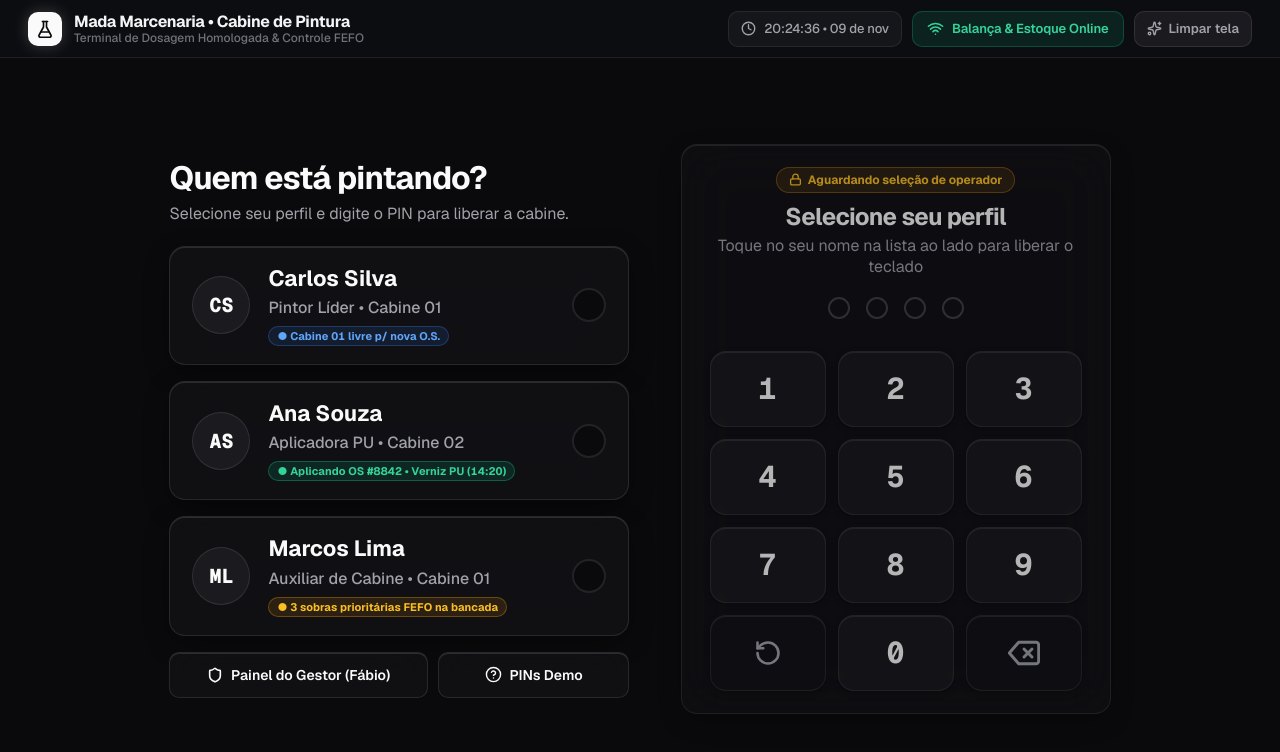
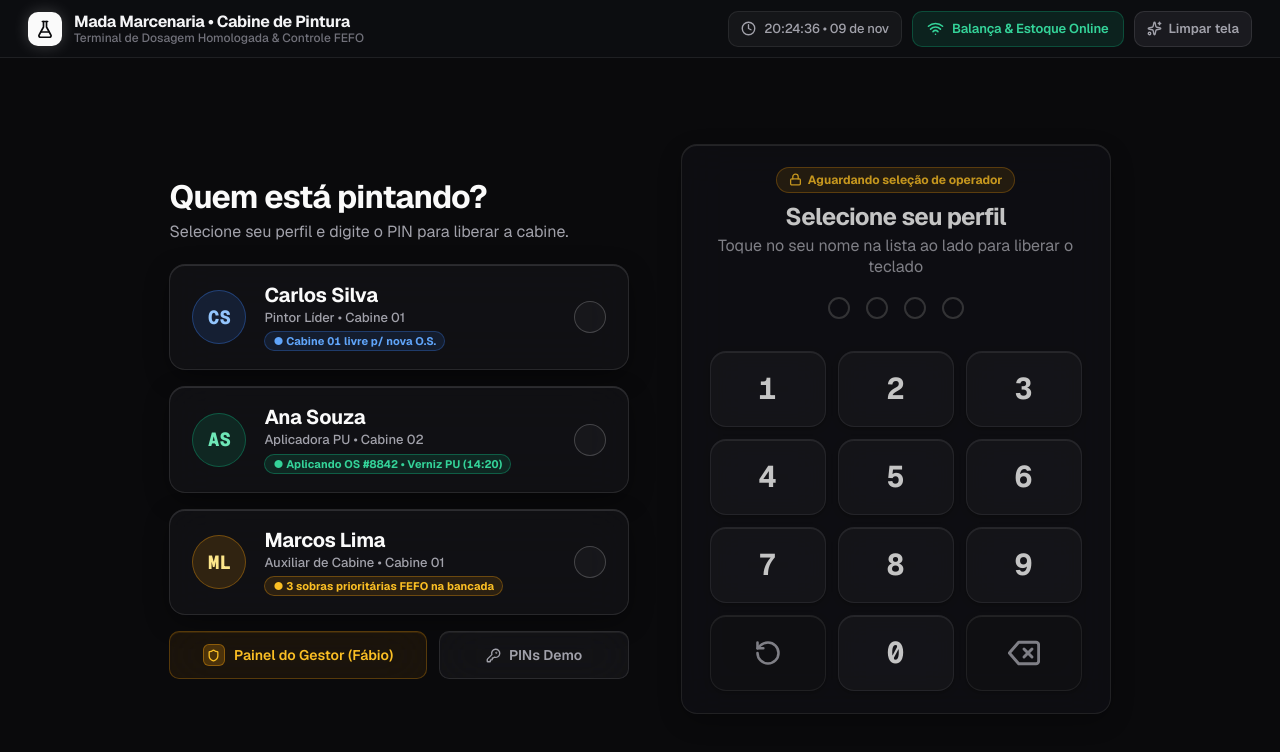
Before and after one commit to CarvalhoNathan/mada, a React (Vite) app: page / in a window 1280 px wide. Shown: the top 752 px of the page. Built offline with nearby package versions, Linux system fonts and the light colour scheme.

Commit message:
refactor(auth): elevate login screen with chromatic operator avatars, layout balance, and tactile prompt

```diff
--- a/src/screens/ScreenAuth.tsx
+++ b/src/screens/ScreenAuth.tsx
@@ -49,6 +49,7 @@ export const ScreenAuth: React.FC<ScreenAuthProps> = ({
   const [hasError, setHasError] = useState<boolean>(false);
   const [isSuccess, setIsSuccess] = useState<boolean>(false);
   const [isHelpModalOpen, setIsHelpModalOpen] = useState<boolean>(false);
+  const [shakeOperatorList, setShakeOperatorList] = useState<boolean>(false);
 
   // Relógio de simulação em tempo real (1Hz) para mostrar o chão de fábrica vivo
   const [nowMs, setNowMs] = useState<number>(() => Date.now());
@@ -166,6 +167,8 @@ export const ScreenAuth: React.FC<ScreenAuthProps> = ({
     (digit: string) => {
       if (hasError || isSuccess) return;
       if (!hasPickedOperator && !isManagerAuthMode) {
+        setShakeOperatorList(true);
+        setTimeout(() => setShakeOperatorList(false), 500);
         showToast('Toque primeiro no seu nome na lista ao lado para liberar o PIN.', 'info');
         return;
       }
@@ -253,7 +256,7 @@ export const ScreenAuth: React.FC<ScreenAuthProps> = ({
             </p>
           </div>
 
-          <div className="auth-operators-vertical" role="radiogroup" aria-label="Operadores disponíveis">
+          <div className={`auth-operators-vertical ${shakeOperatorList ? 'shake' : ''}`} role="radiogroup" aria-label="Operadores disponíveis">
             {operators.map((op) => {
               const opName = op.nome || op.name || '';
               const opRole = op.papel || op.role || 'Operador de Pintura';
@@ -265,6 +268,7 @@ export const ScreenAuth: React.FC<ScreenAuthProps> = ({
               // Status operacional ao vivo por operador
               const isAna = opName.toLowerCase().includes('ana');
               const isCarlos = opName.toLowerCase().includes('carlos');
+              const opAvatarKey = isCarlos ? 'carlos' : isAna ? 'ana' : 'marcos';
 
               let liveStatusLabel: string;
               let liveStatusTone: 'active-green' | 'info-blue' | 'warn-amber';
@@ -327,41 +331,24 @@ export const ScreenAuth: React.FC<ScreenAuthProps> = ({
                     handleClear();
                   }}
                 >
-                  <div className="operator-avatar-circle" aria-hidden="true">
+                  <div
+                    className={`operator-avatar-circle operator-avatar-circle--${opAvatarKey}`}
+                    aria-hidden="true"
+                  >
                     {getInitials(opName)}
                   </div>
                   <div className="operator-info-apple">
                     <span className="operator-name-apple">{opName}</span>
-                    <div
-                      style={{
-                        display: 'flex',
-                        alignItems: 'center',
-                        flexWrap: 'wrap',
-                        gap: '8px',
-                        marginTop: '3px',
-                      }}
-                    >
-                      <span className="operator-role-apple">{opRole}</span>
-                      <span
-                        style={{
-                          ...badgeStyles,
-                          padding: '2px 8px',
-                          borderRadius: '999px',
-                          fontSize: '11px',
-                          fontWeight: 700,
-                          fontVariantNumeric: 'tabular-nums',
-                          letterSpacing: '0.01em',
-                        }}
-                      >
-                        {liveStatusLabel}
-                      </span>
-                    </div>
+                    <span className="operator-role-apple">{opRole}</span>
+                    <span className="operator-status-pill" style={badgeStyles}>
+                      {liveStatusLabel}
+                    </span>
                   </div>
                   <div
                     className={`operator-select-indicator ${isSelected ? 'is-selected' : ''}`}
                     aria-hidden="true"
                   >
-                    {isSelected && <Check size={20} strokeWidth={3} />}
+                    {isSelected && <Check size={18} strokeWidth={3} />}
                   </div>
                 </button>
               );
@@ -381,15 +368,18 @@ export const ScreenAuth: React.FC<ScreenAuthProps> = ({
               style={
                 isManagerAuthMode
                   ? {
-                      borderColor: 'rgba(245, 158, 11, 0.65)',
-                      background: 'rgba(245, 158, 11, 0.14)',
-                      color: '#FBBF24',
+                      borderColor: 'rgba(245, 158, 11, 0.75)',
+                      background: 'rgba(245, 158, 11, 0.18)',
+                      color: '#FEF08A',
+                      boxShadow: '0 0 16px rgba(245, 158, 11, 0.25)',
                     }
                   : undefined
               }
               title="Requer PIN do Gestor Fábio (9999)"
             >
-              <Shield size={16} strokeWidth={2.4} color="currentColor" />
+              <div className="auth-supervisor-icon-box" aria-hidden="true">
+                <Shield size={13} strokeWidth={2.4} />
+              </div>
               <span>Painel do Gestor (Fábio)</span>
             </button>
 
@@ -397,8 +387,9 @@ export const ScreenAuth: React.FC<ScreenAuthProps> = ({
               type="button"
               className="auth-help-btn"
               onClick={() => setIsHelpModalOpen(true)}
+              title="Ver PINs para demonstração e suporte"
             >
-              <HelpCircle size={17} aria-hidden="true" />
+              <KeyRound size={15} strokeWidth={2.2} aria-hidden="true" />
               <span>PINs Demo</span>
             </button>
           </div>
@@ -409,8 +400,8 @@ export const ScreenAuth: React.FC<ScreenAuthProps> = ({
           <div
             className="auth-pin-card-apple"
             style={{
-              opacity: hasPickedOperator || isManagerAuthMode ? 1 : 0.72,
-              transition: 'opacity 0.2s ease',
+              opacity: hasPickedOperator || isManagerAuthMode ? 1 : 0.78,
+              transition: 'all 0.25s cubic-bezier(0.16, 1, 0.3, 1)',
             }}
           >
             <div className="auth-pin-card-header">
@@ -434,9 +425,34 @@ export const ScreenAuth: React.FC<ScreenAuthProps> = ({
                     <Shield size={13} strokeWidth={2.4} /> Acesso Restrito • Gestão & Estoque
                   </div>
                   <h2 className="auth-pin-title">PIN do Gestor, Fábio</h2>
+                  <p className="auth-pin-hint">
+                    Autorização mestra para auditoria e gestão
+                  </p>
                 </>
               ) : hasPickedOperator ? (
-                <h2 className="auth-pin-title">Digite seu PIN, {firstName}</h2>
+                <>
+                  <div
+                    style={{
+                      display: 'inline-flex',
+                      alignItems: 'center',
+                      gap: '6px',
+                      padding: '4px 12px',
+                      borderRadius: '999px',
+                      background: 'rgba(59, 130, 246, 0.12)',
+                      border: '1px solid rgba(59, 130, 246, 0.32)',
+                      color: '#93C5FD',
+                      fontSize: '12px',
+                      fontWeight: 700,
+                      marginBottom: '6px',
+                    }}
+                  >
+                    <KeyRound size={13} strokeWidth={2.4} /> Terminal Liberado
+                  </div>
+                  <h2 className="auth-pin-title">Digite seu PIN, {firstName}</h2>
+                  <p className="auth-pin-hint">
+                    Insira seus 4 dígitos para autorizar a estação
+                  </p>
+                </>
               ) : (
                 <>
                   <div
--- a/src/styles/screens/auth.css
+++ b/src/styles/screens/auth.css
@@ -137,6 +137,10 @@
   width: 100%;
 }
 
+.auth-operators-vertical.shake {
+  animation: ds-shake 0.4s cubic-bezier(0.36, 0.07, 0.19, 0.97) both;
+}
+
 .operator-card-apple {
   display: flex;
   align-items: center;
@@ -182,8 +186,8 @@
 }
 
 .operator-avatar-circle {
-  width: 58px;
-  height: 58px;
+  width: 54px;
+  height: 54px;
   border-radius: 50%;
   background-color: var(--card-hover);
   color: var(--text);
@@ -191,18 +195,36 @@
   align-items: center;
   justify-content: center;
   font-family: var(--font-mono);
-  font-size: 20px;
+  font-size: 19px;
   font-weight: 800;
   flex-shrink: 0;
   border: 1.5px solid var(--border);
-  transition: all 0.18s ease;
+  transition: all 0.18s cubic-bezier(0.16, 1, 0.3, 1);
+}
+
+.operator-avatar-circle--carlos {
+  background: rgba(59, 130, 246, 0.14);
+  border-color: rgba(59, 130, 246, 0.35);
+  color: #93C5FD;
+}
+
+.operator-avatar-circle--ana {
+  background: rgba(16, 185, 129, 0.14);
+  border-color: rgba(16, 185, 129, 0.35);
+  color: #6EE7B7;
+}
+
+.operator-avatar-circle--marcos {
+  background: rgba(245, 158, 11, 0.14);
+  border-color: rgba(245, 158, 11, 0.35);
+  color: #FDE68A;
 }
 
 .operator-card-apple.is-active .operator-avatar-circle {
-  background-color: #FAFAFA;
-  color: #0A0A0C;
-  border-color: #FAFAFA;
-  box-shadow: 0 0 16px rgba(255, 255, 255, 0.25);
+  background-color: #FAFAFA !important;
+  color: #0A0A0C !important;
+  border-color: #FAFAFA !important;
+  box-shadow: 0 0 18px rgba(255, 255, 255, 0.32);
 }
 
 .operator-shift-badge {
@@ -290,31 +312,30 @@
 .auth-action-buttons-row {
   display: grid;
   grid-template-columns: 1.35fr 1fr;
-  gap: 10px;
+  gap: 12px;
   margin-top: 16px;
   width: 100%;
 }
 
-.auth-supervisor-btn,
-.auth-help-btn {
+.auth-supervisor-btn {
   display: inline-flex;
   align-items: center;
   justify-content: center;
-  gap: 8px;
-  min-height: 46px;
-  height: 46px;
+  gap: 9px;
+  min-height: 48px;
+  height: 48px;
   padding: 0 16px;
   border-radius: var(--radius-button);
-  background: var(--glass-bg);
+  background: rgba(245, 158, 11, 0.07);
   backdrop-filter: var(--glass-blur);
   -webkit-backdrop-filter: var(--glass-blur);
-  border: 1px solid var(--border);
-  box-shadow: var(--glass-specular);
-  color: var(--text);
+  border: 1px solid rgba(245, 158, 11, 0.28);
+  box-shadow: inset 0 1px 0 0 rgba(245, 158, 11, 0.12);
+  color: #FBBF24;
   font-size: 14px;
   font-weight: 600;
   cursor: pointer;
-  transition: transform 0.15s ease, background 0.15s ease, border-color 0.15s ease, color 0.15s ease, box-shadow 0.15s ease;
+  transition: all 0.18s cubic-bezier(0.16, 1, 0.3, 1);
   user-select: none;
   font-family: inherit;
   box-sizing: border-box;
@@ -322,17 +343,55 @@
 }
 
 .auth-supervisor-btn:hover {
-  background: var(--glass-bg-hover);
-  border-color: rgba(255, 255, 255, 0.35);
-  box-shadow: inset 0 1px 0 0 rgba(255, 255, 255, 0.22), 0 4px 12px rgba(0, 0, 0, 0.4);
-  color: #FAFAFA;
+  background: rgba(245, 158, 11, 0.15);
+  border-color: rgba(245, 158, 11, 0.55);
+  box-shadow: inset 0 1px 0 0 rgba(255, 255, 255, 0.2), 0 4px 16px rgba(245, 158, 11, 0.22);
+  color: #FEF08A;
   transform: translateY(-1px);
 }
 
+.auth-supervisor-icon-box {
+  width: 22px;
+  height: 22px;
+  border-radius: 6px;
+  background: rgba(245, 158, 11, 0.22);
+  border: 1px solid rgba(245, 158, 11, 0.4);
+  display: flex;
+  align-items: center;
+  justify-content: center;
+  color: #FBBF24;
+  flex-shrink: 0;
+}
+
+.auth-help-btn {
+  display: inline-flex;
+  align-items: center;
+  justify-content: center;
+  gap: 8px;
+  min-height: 48px;
+  height: 48px;
+  padding: 0 16px;
+  border-radius: var(--radius-button);
+  background: rgba(255, 255, 255, 0.04);
+  backdrop-filter: var(--glass-blur);
+  -webkit-backdrop-filter: var(--glass-blur);
+  border: 1px solid rgba(255, 255, 255, 0.10);
+  box-shadow: inset 0 1px 0 0 rgba(255, 255, 255, 0.06);
+  color: var(--text-muted);
+  font-size: 14px;
+  font-weight: 600;
+  cursor: pointer;
+  transition: all 0.18s cubic-bezier(0.16, 1, 0.3, 1);
+  user-select: none;
+  font-family: inherit;
+  box-sizing: border-box;
+  text-decoration: none;
+}
+
 .auth-help-btn:hover {
-  background: var(--glass-bg-hover);
-  border-color: rgba(255, 255, 255, 0.25);
-  box-shadow: inset 0 1px 0 0 rgba(255, 255, 255, 0.18), 0 4px 12px rgba(0, 0, 0, 0.4);
+  background: rgba(255, 255, 255, 0.08);
+  border-color: rgba(255, 255, 255, 0.22);
+  box-shadow: inset 0 1px 0 0 rgba(255, 255, 255, 0.12), 0 4px 12px rgba(0, 0, 0, 0.35);
   color: var(--text);
   transform: translateY(-1px);
 }
@@ -345,23 +404,24 @@
 .operator-info-apple {
   display: flex;
   flex-direction: column;
-  gap: 4px;
+  gap: 3px;
   min-width: 0;
   flex: 1;
 }
 
 .operator-name-apple {
-  font-size: 22px;
+  font-size: 20px;
   font-weight: 700;
   color: var(--text);
   line-height: 1.2;
   white-space: nowrap;
   overflow: hidden;
   text-overflow: ellipsis;
+  letter-spacing: -0.015em;
 }
 
 .operator-role-apple {
-  font-size: var(--fs-small);
+  font-size: 13px;
   font-weight: 500;
   color: var(--text-muted);
   line-height: 1.25;
@@ -370,24 +430,41 @@
   text-overflow: ellipsis;
 }
 
+.operator-status-pill {
+  display: inline-flex;
+  align-items: center;
+  gap: 5px;
+  padding: 2px 8px;
+  border-radius: 999px;
+  font-size: 11px;
+  font-weight: 700;
+  font-variant-numeric: tabular-nums;
+  letter-spacing: 0.01em;
+  width: fit-content;
+  margin-top: 2px;
+  line-height: 1.3;
+}
+
 .operator-select-indicator {
-  width: 34px;
-  height: 34px;
+  width: 32px;
+  height: 32px;
   border-radius: 50%;
-  border: 2px solid var(--border);
-  background-color: var(--bg);
-  color: var(--text);
+  border: 1.5px solid rgba(255, 255, 255, 0.20);
+  background-color: rgba(255, 255, 255, 0.03);
+  color: transparent;
   display: flex;
   align-items: center;
   justify-content: center;
   flex-shrink: 0;
-  transition: all 0.15s ease;
+  transition: all 0.18s cubic-bezier(0.16, 1, 0.3, 1);
 }
 
 .operator-select-indicator.is-selected {
   background-color: #FAFAFA;
   border-color: #FAFAFA;
   color: #0A0A0C;
+  transform: scale(1.05);
+  box-shadow: 0 2px 10px rgba(0, 0, 0, 0.4);
 }
 
 .auth-help-link-subtle {
```
